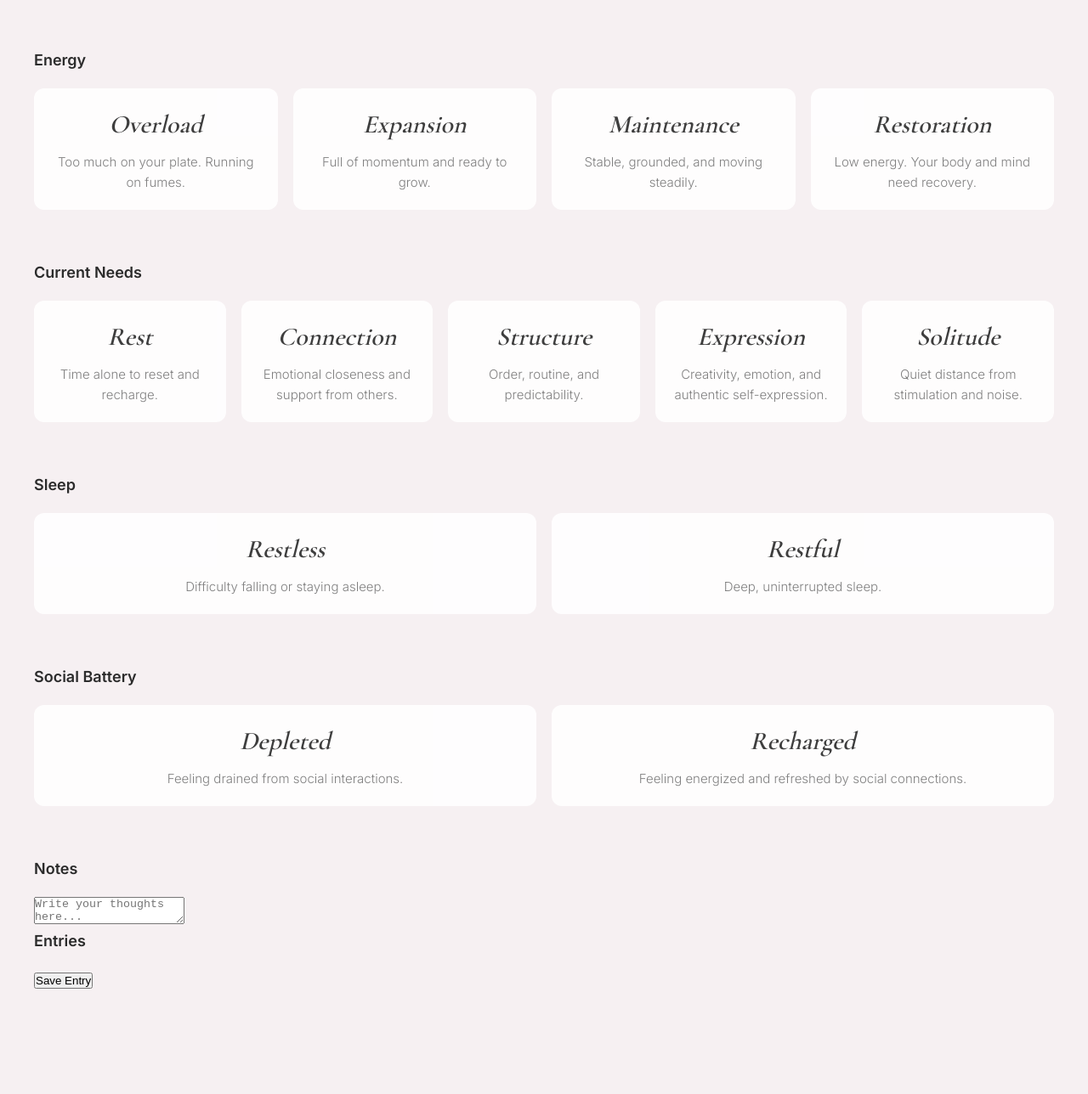
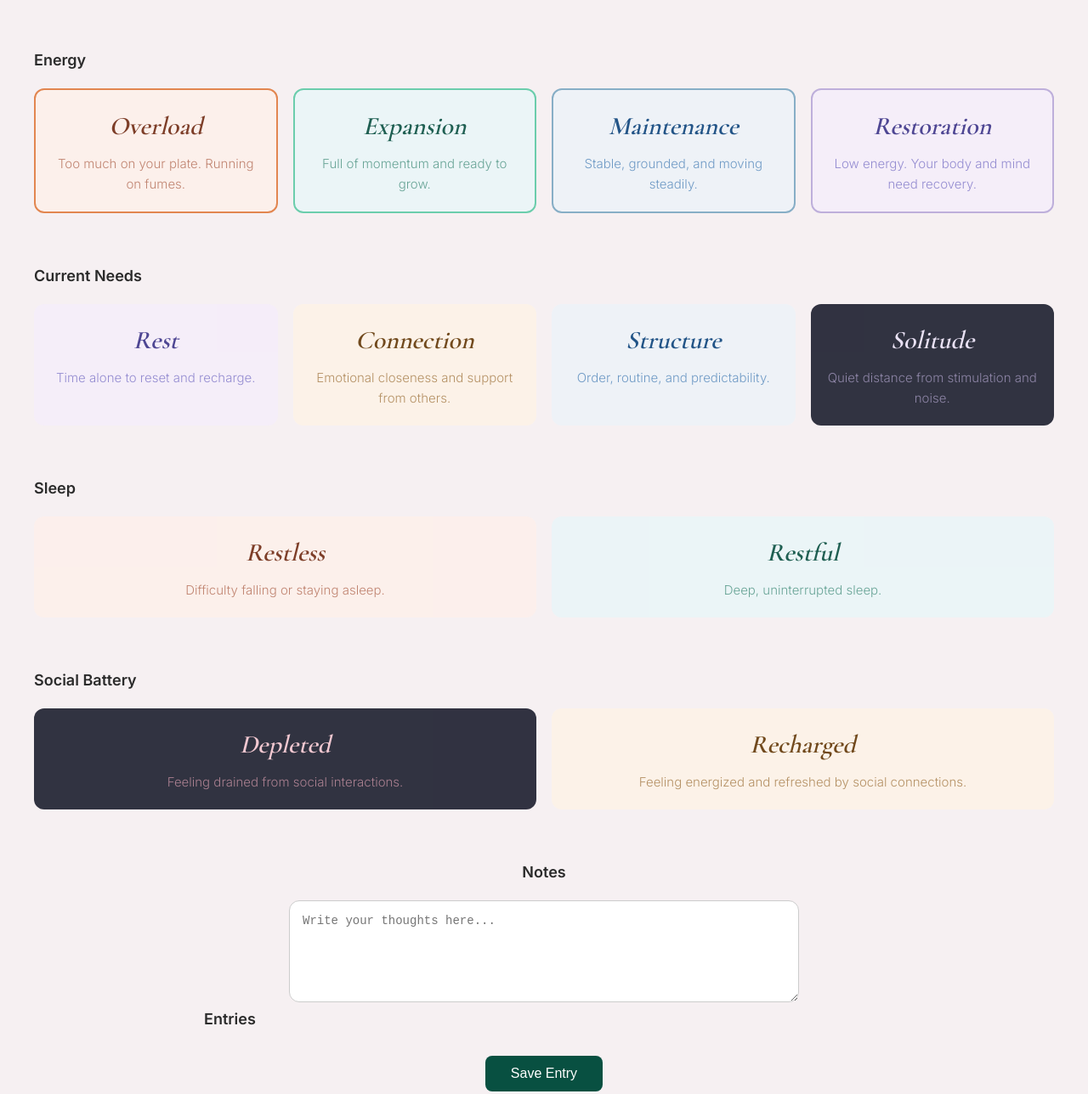
Before and after one commit to too0oori/LowTide, a plain HTML site: page index.html in a window 1280 px wide. Shown: the part 349-1637 px from the top of the page at 85% size. Before the commit the page ends 1554 px from the top, so only its background shows below. Drawn offline with nearby package versions, Linux system fonts and the light colour scheme.

Commit message:
add: more check in sections and css

```diff
--- a/index.html
+++ b/index.html
@@ -141,7 +141,7 @@
 
             <div class="needs-selector">
 
-                <label class="need-card">
+                <label class="need-card need-rest">
                     <input type="radio" name="need" value="Rest" hidden>
 
                     <span class="card-title">Rest</span>
@@ -151,7 +151,7 @@
                     </span>
                 </label>
 
-                <label class="need-card">
+                <label class="need-card need-connection">
                     <input type="radio" name="need" value="Connection" hidden>
 
                     <span class="card-title">Connection</span>
@@ -161,7 +161,7 @@
                     </span>
                 </label>
 
-                <label class="need-card">
+                <label class="need-card need-structure">
                     <input type="radio" name="need" value="Structure" hidden>
 
                     <span class="card-title">Structure</span>
@@ -171,17 +171,7 @@
                     </span>
                 </label>
 
-                <label class="need-card">
-                    <input type="radio" name="need" value="Expression" hidden>
-
-                    <span class="card-title">Expression</span>
-
-                    <span class="card-desc">
-                        Creativity, emotion, and authentic self-expression.
-                    </span>
-                </label>
-
-                <label class="need-card">
+                <label class="need-card need-solitude">
                     <input type="radio" name="need" value="Solitude" hidden>
 
                     <span class="card-title">Solitude</span>
@@ -197,11 +187,16 @@
         <!-- SLEEP -->
         <section class="section">
 
+        </section>
+
+        <!-- SLEEP -->
+        <section class="section">
+
             <h2 class="section-title">Sleep</h2>
 
             <div class="sleep-selector">
 
-                <label class="sleep-card">
+                <label class=" sleep-card sleep-restless">
                     <input type="radio" name="sleep" value="Restless" hidden>
 
                     <span class="card-title">Restless</span>
@@ -211,7 +206,7 @@
                     </span>
                 </label>
 
-                <label class="sleep-card">
+                <label class="sleep-card sleep-restful">
                     <input type="radio" name="sleep" value="Restful" hidden>
 
                     <span class="card-title">Restful</span>
@@ -231,7 +226,7 @@
 
             <div class="socialbattery-selector">
 
-                <label class="socialbattery-card">
+                <label class="socialbattery-card battery-depleted">
                     <input type="radio" name="socialbattery" value="Depleted" hidden>
 
                     <span class="card-title">Depleted</span>
@@ -241,7 +236,7 @@
                     </span>
                 </label>
 
-                <label class="socialbattery-card">
+                <label class="socialbattery-card battery-recharged">
                     <input type="radio" name="socialbattery" value="Recharged" hidden>
 
                     <span class="card-title">Recharged</span>
--- a/style.css
+++ b/style.css
@@ -144,7 +144,6 @@
 .rough-seas .card-desc  { color: #993C1D; }
 .rough-seas.selected    { border-color: #E07B3F; box-shadow: 0 0 0 3px rgba(224,123,63,0.15); }
 
-/* Stormy Seas — dark/blush */
 .stormy-seas {
     background-color: #1C1F2E;
     color: #F2C4CE;
@@ -154,3 +153,113 @@
 .stormy-seas .card-title { color: #F2C4CE; }
 .stormy-seas .card-desc  { color: #E8A0B4; }
 .stormy-seas.selected    { border-color: #E8A0B4; box-shadow: 0 0 0 3px rgba(232,160,180,0.2); }
+
+
+
+.overload {
+    background: #FDF0EB;
+    color: #712B13;
+    border: 2px solid transparent;
+    border-color: #E07B3F;
+}
+.overload .card-title { color: #712B13; }
+.overload .card-desc  { color: #993C1D; }
+
+
+.expansion {
+    background: #EAF6F8;
+    color: #085041;
+    border: 2px solid transparent;
+    border-color: #5DCAA5;
+}
+.expansion .card-title { color: #085041; }
+.expansion .card-desc  { color: #0F6E56; }
+
+
+.maintenance {
+    background: #EEF3F8;
+    color: #0C447C;
+    border: 2px solid transparent;
+    border-color: #7BA7C2;
+}
+.maintenance .card-title { color: #0C447C; }
+.maintenance .card-desc  { color: #185FA5; }
+
+.restoration {
+    background: #F5EEFA;
+    color: #3C3489;
+    border: 2px solid transparent;
+    border-color: #B8A9D9;
+}
+.restoration .card-title { color: #3C3489; }
+.restoration .card-desc  { color: #534AB7; }
+
+
+.need-rest { background: #F5EEFA; color: #3C3489; border-color: #B8A9D9; }
+.need-rest .card-title { color: #3C3489; }
+.need-rest .card-desc  { color: #534AB7; }
+
+.need-connection { background: #FDF3E7; color: #633806; border-color: #EF9F27; }
+.need-connection .card-title { color: #633806; }
+.need-connection .card-desc  { color: #854F0B; }
+
+.need-structure { background: #EEF3F8; color: #0C447C; border-color: #4A7FA5; }
+.need-structure .card-title { color: #0C447C; }
+.need-structure .card-desc  { color: #185FA5; }
+
+.need-expression { background: #EAF6F8; color: #085041; border-color: #5DCAA5; }
+.need-expression .card-title { color: #085041; }
+.need-expression .card-desc  { color: #0F6E56; }
+
+.need-solitude { background: #1C1F2E; color: #E8E0F5; border-color: #B8A9D9; }
+.need-solitude .card-title { color: #E8E0F5; }
+.need-solitude .card-desc  { color: #B8A9D9; }
+
+.sleep-restful { background: #EAF6F8; color: #085041; border-color: #5DCAA5; }
+.sleep-restful .card-title { color: #085041; }
+.sleep-restful .card-desc  { color: #0F6E56; }
+
+.sleep-restless { background: #FDF0EB; color: #712B13; border-color: #E07B3F; }
+.sleep-restless .card-title { color: #712B13; }
+.sleep-restless .card-desc  { color: #993C1D; }
+
+.battery-recharged { background: #FDF3E7; color: #633806; border-color: #EF9F27; }
+.battery-recharged .card-title { color: #633806; }
+.battery-recharged .card-desc  { color: #854F0B; }
+
+.battery-depleted { background: #1C1F2E; color: #F2C4CE; border-color: #C97B9E; }
+.battery-depleted .card-title { color: #F2C4CE; }
+.battery-depleted .card-desc  { color: #E8A0B4; }
+
+.notes-section {
+    max-width: 600px;
+    margin: 0 auto;
+    text-align: center;
+}
+.notes-section textarea {
+    width: 100%;
+    height: 120px;
+    padding: 15px;
+    border-radius: 12px;
+    border: 1px solid #CCC;
+    font-size: 14px;
+    resize: vertical;
+}
+
+.entries-section {
+    max-width: 800px;
+    margin: 0 auto;
+}
+
+#save-btn {
+    display: block;
+    margin: 30px auto;
+    padding: 12px 30px;
+    background-color: #085041;
+    color: white;
+    border: none;
+    border-radius: 8px;
+    font-size: 16px;
+    cursor: pointer;
+    transition: background-color 0.2s ease;
+}
```
